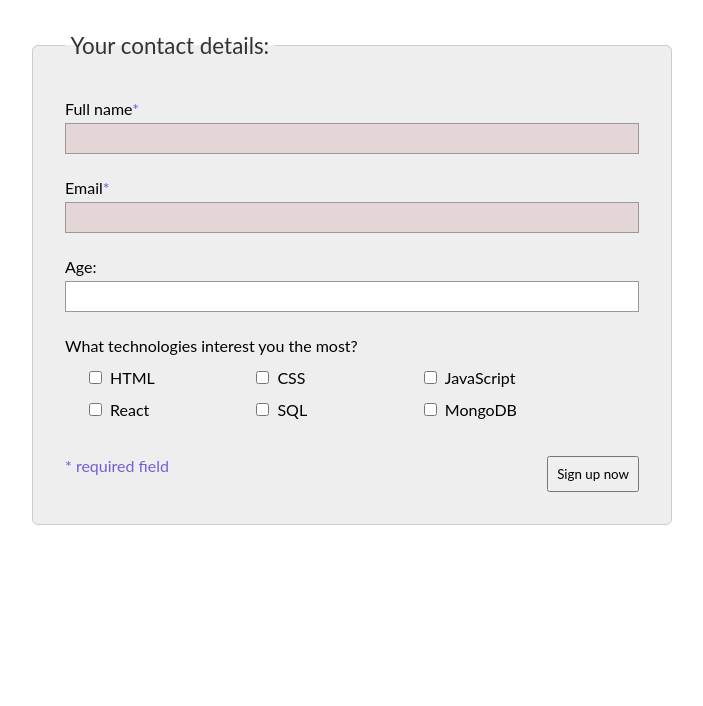
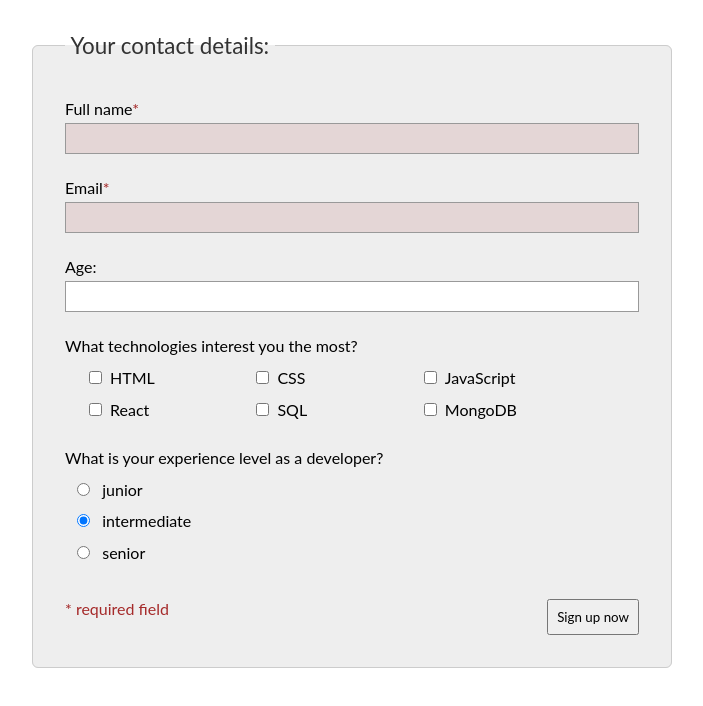
Before and after one commit to edwardtanguay/et001-contact-form, a plain HTML site: page index.html in a window 1280 px wide. Shown: the whole page, without its empty margins (0-703 px from the left). Drawn offline with Linux system fonts and the light colour scheme.

Commit message:
radio buttons

```diff
--- a/css/main.css
+++ b/css/main.css
@@ -1,5 +1,5 @@
 :root {
-	--note-color: rgb(116, 94, 218);
+	--note-color: brown;
 }
 
 * {
@@ -61,6 +61,18 @@ input[type="checkbox"] {
 	margin: 0 .5rem -.2rem .5rem;
 }
 
+div.level {
+	display: flex;
+	align-items: center;
+	justify-content: flex-start;
+	user-select: none;
+}
+
+input[type="radio"] {
+	width: auto;
+	margin: 0 .5rem -.2rem .5rem;
+}
+
 input:invalid {
 	color: darkred;
 	background-color: rgb(139, 0, 0, 0.1);
--- a/index.html
+++ b/index.html
@@ -97,9 +97,33 @@
 				</div>
 			</div>
 
-			<script>
-				document.write(`<input type="hidden" name="originUrl" value="${window.location.href}">`);
-			</script>
+			<div class="row">
+				<label for="l">What is your experience level as a developer?</label>
+				<div class="levels">
+					<div class="level">
+						  <input type="radio"
+							   id="junior"
+							   name="level"
+							   value="junior">
+						  <label for="junior">junior</label>
+					</div>
+					<div class="level">
+						  <input type="radio"
+							   id="intermediate"
+							   name="level"
+							   checked
+							   value="intermediate">
+						  <label for="intermediate">intermediate</label>
+					</div>
+					<div class="level">
+						  <input type="radio"
+							   id="senior"
+							   name="level"
+							   value="senior">
+						  <label for="senior">senior</label>
+					</div>
+				</div>
+			</div>
 
 			<div class="buttonRow">
 				<div class="note">* required field</div>
```
